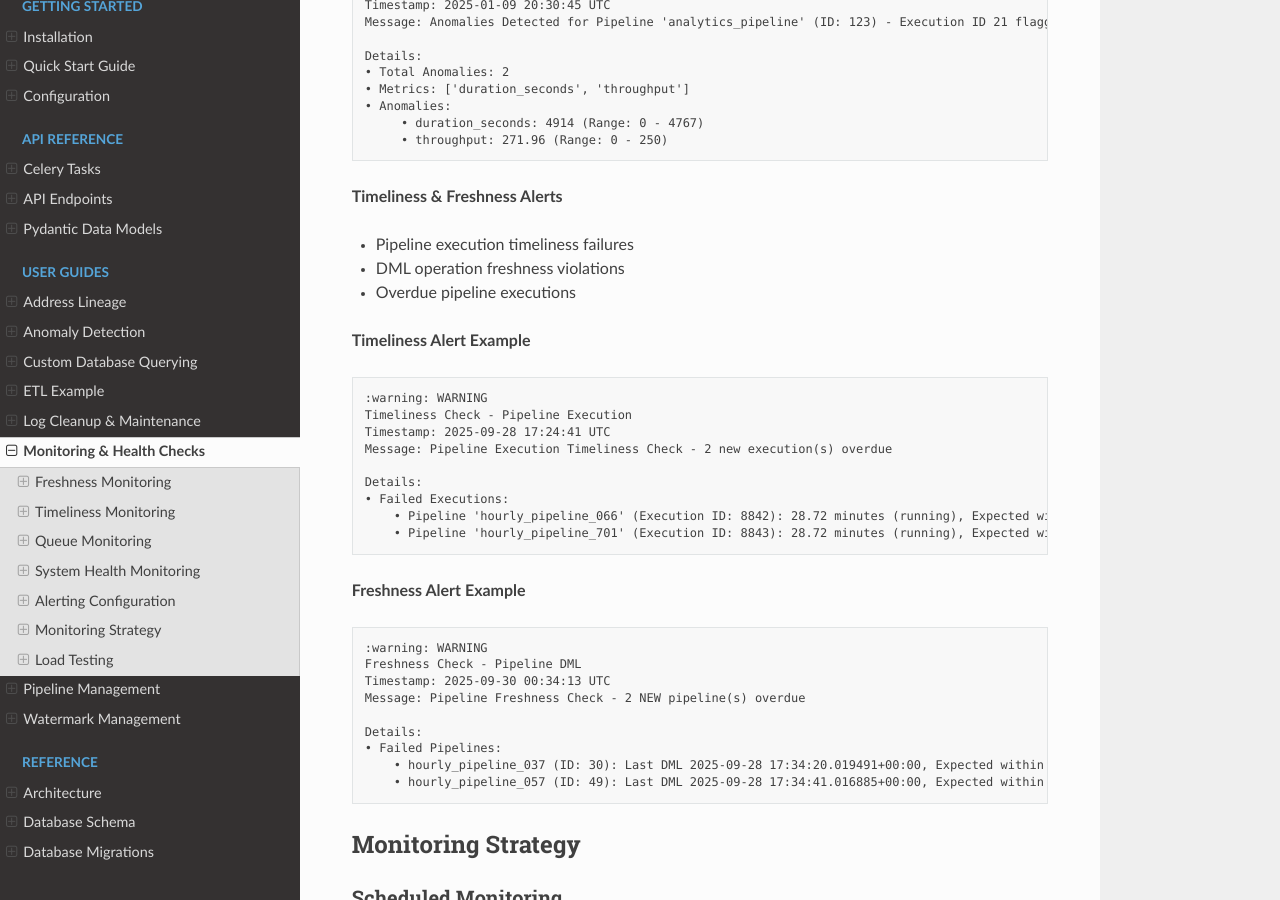
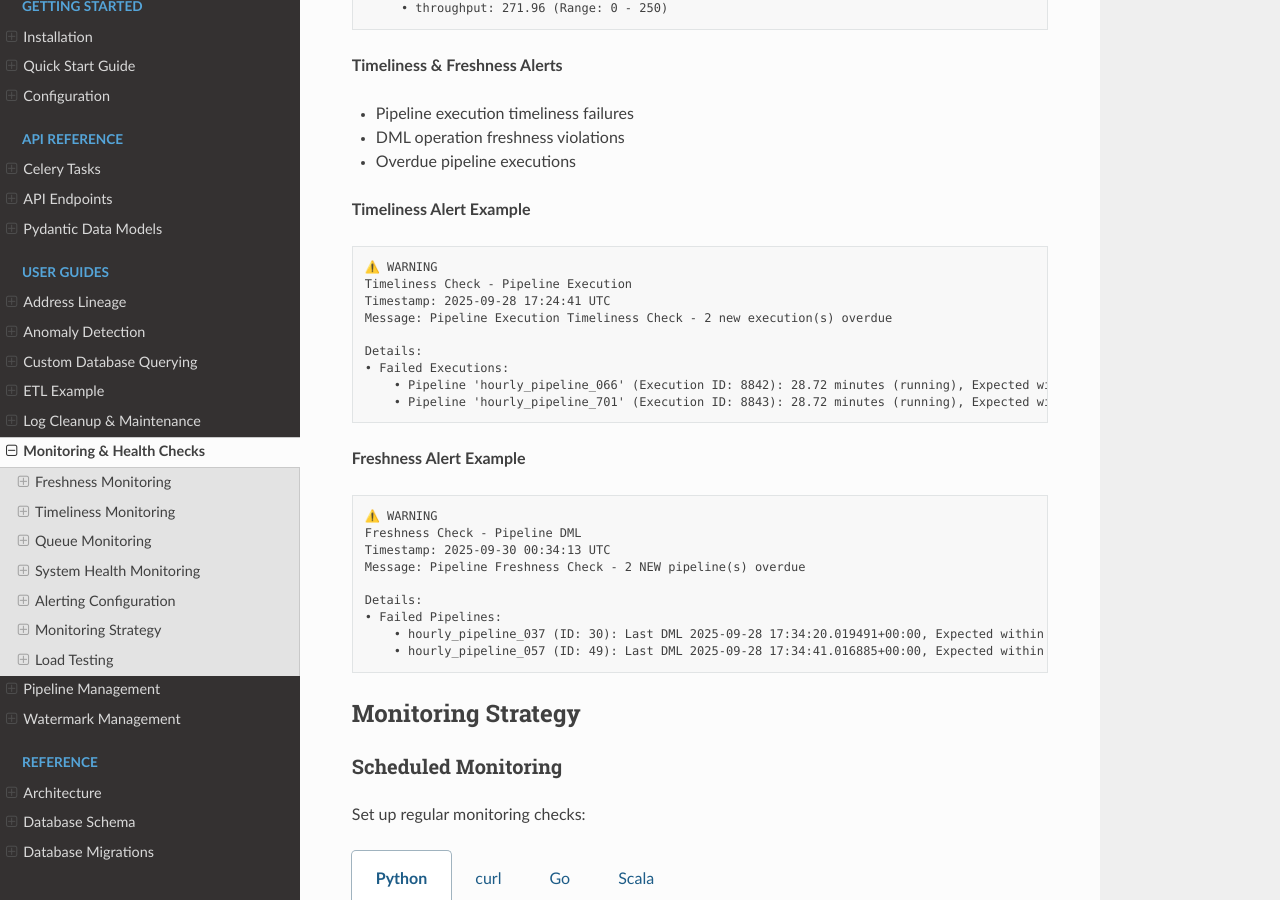
Before and after one commit to cmgoffena13/etl-watcher, a Sphinx documentation site: the page built from docs/guides/monitoring.rst, in a window 1280 px wide and 900 px high, scrolled down 6245 px. Built offline with Sphinx 7.4.7 and the Read the Docs theme 3.1.0, drawn with Linux system fonts in a browser that asks for light colours; part of the change alters nothing that is shown; some of the changed text lies outside the part shown.

```diff
--- a/docs/guides/monitoring.rst
+++ b/docs/guides/monitoring.rst
@@ -348,21 +348,6 @@ Configure alert thresholds for queue monitoring:
 - **WARNING** (50+ messages): Queue getting backed up
 - **CRITICAL** (100+ messages): Queue severely backed up
 
-Example Alert
-~~~~~~~~~~~~~~~~~~~~~~~~~~~~
-
-.. code-block:: text
-
-   🚨 CRITICAL
-   Celery Queue Alert
-   Timestamp: 2025-09-28 06:04:26 UTC
-   Message: Queue has 2367 pending tasks
-
-   Details:
-   • Messages in queue: 2367
-   • Scheduled tasks: 0
-   • Total pending: 2367
-
 System Health Monitoring
 ------------------------
 
@@ -431,11 +416,13 @@ Slack Integration
 Configure Slack alerts for monitoring:
 
 1. **Create Slack App**
+
    - Go to https://api.slack.com/apps
    - Create new app for your workspace
    - Add Incoming Webhooks feature
 
 2. **Get Webhook URL**
+
    - Create webhook for your channel
    - Copy the webhook URL
 
@@ -495,7 +482,7 @@ Alert Types
 
 .. code-block:: text
 
-   :warning: WARNING
+   ⚠️ WARNING
    Timeliness Check - Pipeline Execution
    Timestamp: 2025-09-28 17:24:41 UTC
    Message: Pipeline Execution Timeliness Check - 2 new execution(s) overdue
@@ -509,7 +496,7 @@ Alert Types
 
 .. code-block:: text
 
-   :warning: WARNING
+   ⚠️ WARNING
    Freshness Check - Pipeline DML
    Timestamp: 2025-09-30 00:34:13 UTC
    Message: Pipeline Freshness Check - 2 NEW pipeline(s) overdue
```
Also changed, not shown: 9 other files.
